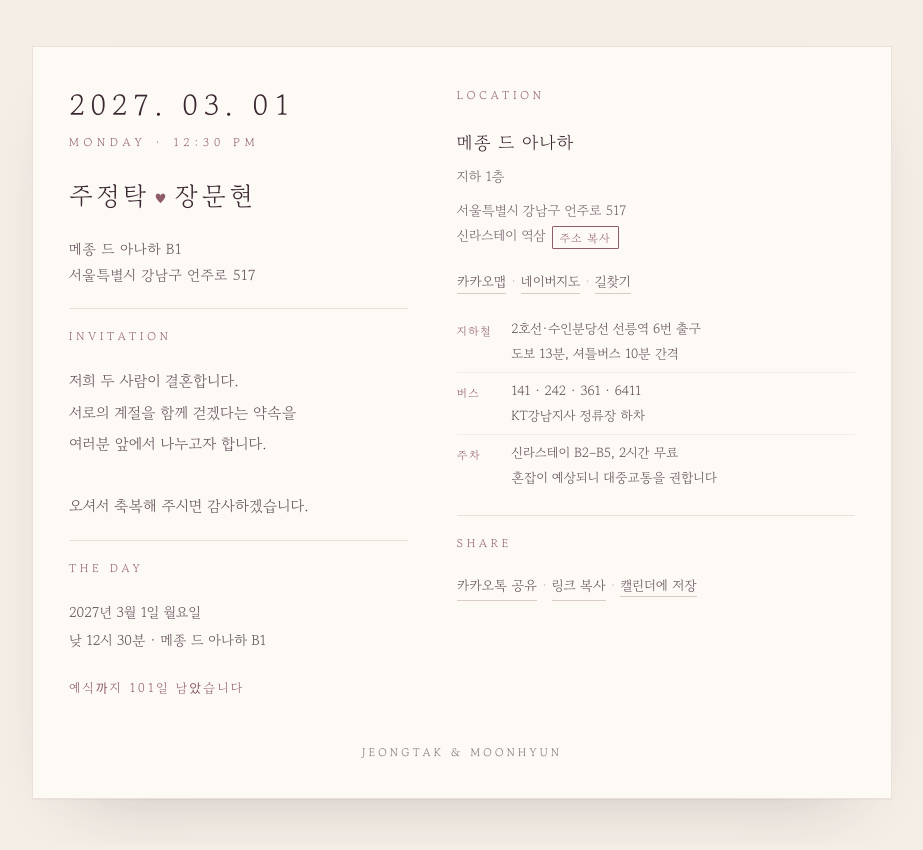
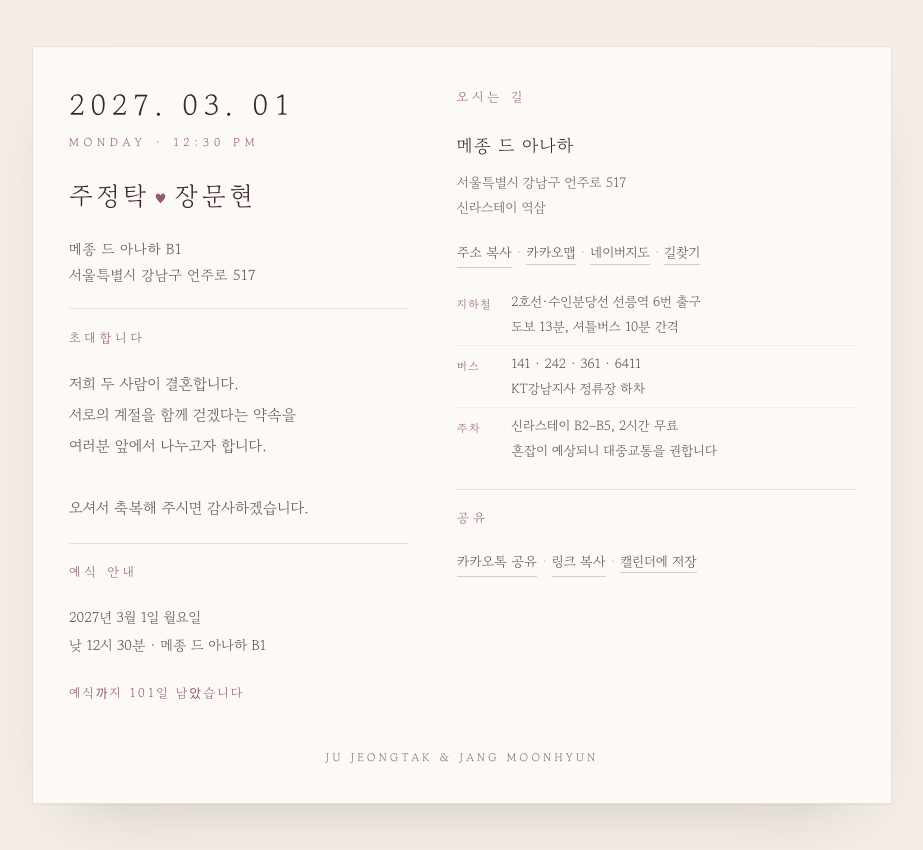
Before and after one commit to jungtak3/jungtakandmoonhyun, a plain HTML site: page index.html in a window 1280 px wide. Shown: the whole page, without its empty margins (178-1101 px from the left). Drawn offline with Linux system fonts and the light colour scheme.

Commit message:
Speak Korean in the section headings
- 초대합니다 / 예식 안내 / 오시는 길 / 공유 replace the English kickers every reference contradicts.
- Romanisation corrected to Ju Jeongtak & Jang Moonhyun.
- Drop the stray 지하 1층 line; B1 is already stated twice.
- 주소 복사 joins the map links as a plain text link; the page now has zero bordered controls.
- Remove the dead calendar-rewrite block now that the href is static.
- Font re-subset to the new copy (208 glyphs, none missing).

```diff
--- a/index.html
+++ b/index.html
@@ -95,11 +95,10 @@
   }
   .sec h2{
     margin:0 0 clamp(18px,3.6vw,24px);
-    font-size:.72rem;
+    font-size:.8rem;
     font-weight:400;
-    letter-spacing:.34em;
+    letter-spacing:.3em;
     color:var(--rose);
-    text-transform:uppercase;
   }
 
   .greeting{
@@ -160,13 +159,12 @@
   .venue-hall{margin:.35em 0 0;font-size:.85rem;color:var(--muted)}
   .venue-addr{margin:.6em 0 0;font-size:.85rem;line-height:1.85;color:var(--muted)}
   .venue-addr .btn-copy{
-    display:inline-block;margin-left:.5em;
-    font-family:inherit;font-size:.72rem;letter-spacing:.08em;
-    color:var(--rose);background:none;border:1px solid currentColor;
-    border-radius:1px;padding:.24em .6em;cursor:pointer;
-    vertical-align:middle;
+    font-family:inherit;font-size:inherit;
+    color:var(--body);background:none;border:0;padding:0;
+    border-bottom:1px solid #d9cbc5;cursor:pointer;
+    transition:color .18s ease,border-color .18s ease;
   }
-  .venue-addr .btn-copy:hover{background:var(--rose);color:var(--paper)}
+  .venue-addr .btn-copy:hover{color:var(--rose);border-color:var(--rose)}
 
   .maps{
     margin:clamp(16px,3.2vw,20px) 0 0;
@@ -291,7 +289,7 @@
   </div>
 
   <section class="sec" aria-labelledby="invite-h">
-    <h2 id="invite-h">Invitation</h2>
+    <h2 id="invite-h">초대합니다</h2>
     <p class="greeting">
       저희 두 사람이 결혼합니다.<br>
       서로의 계절을 함께 걷겠다는 약속을<br>
@@ -302,7 +300,7 @@
   </section>
 
   <section class="sec" aria-labelledby="when-h">
-    <h2 id="when-h">The Day</h2>
+    <h2 id="when-h">예식 안내</h2>
     <p class="greeting" style="font-size:.88rem;line-height:2">
       2027년 3월 1일 월요일<br>
       낮 12시 30분 · 메종 드 아나하 B1
@@ -330,15 +328,16 @@
 
   <div class="col-b">
   <section class="sec" aria-labelledby="where-h" style="margin-top:0;padding-top:0;border-top:0">
-    <h2 id="where-h">Location</h2>
+    <h2 id="where-h">오시는 길</h2>
     <p class="venue-name">메종 드 아나하</p>
-    <p class="venue-hall">지하 1층</p>
     <p class="venue-addr">
       서울특별시 강남구 언주로 517<br>
-      신라스테이 역삼<button class="btn-copy" type="button" id="addr-copy">주소 복사</button>
+      신라스테이 역삼
     </p>
 
     <p class="maps">
+      <button type="button" class="link" id="addr-copy">주소 복사</button>
+      <span aria-hidden="true">·</span>
       <a href="https://map.kakao.com/?q=%EB%A9%94%EC%A2%85%EB%93%9C%EC%95%84%EB%82%98%ED%95%98" target="_blank" rel="noopener">카카오맵</a>
       <span aria-hidden="true">·</span>
       <a href="https://map.naver.com/p/search/%EB%A9%94%EC%A2%85%EB%93%9C%EC%95%84%EB%82%98%ED%95%98" target="_blank" rel="noopener">네이버지도</a>
@@ -363,7 +362,7 @@
   </section>
 
   <section class="sec" aria-labelledby="share-h">
-    <h2 id="share-h">Share</h2>
+    <h2 id="share-h">공유</h2>
     <p class="links">
       <button type="button" class="link" id="share-native">카카오톡 공유</button>
       <span aria-hidden="true">·</span>
@@ -375,7 +374,7 @@
   </div>
 
   <div class="ending">
-    <p class="sig">Jeongtak &amp; Moonhyun</p>
+    <p class="sig">Ju Jeongtak &amp; Jang Moonhyun</p>
   </div>
 
 </main>
@@ -436,22 +435,6 @@
   }
   dday();
 
-  /* 내 캘린더에 저장 (구글 캘린더) */
-  var calBtn = document.getElementById("cal-save");
-  if (calBtn && (!calBtn.getAttribute("href") || calBtn.getAttribute("href") === "#")){
-    var start = "20270301T033000Z";   /* 12:30 KST */
-    var end   = "20270301T053000Z";
-    var title = "주정탁 ♥ 장문현 결혼식";
-    var loc   = "메종 드 아나하, 서울특별시 강남구 언주로 517";
-    var det   = "낮 12시 30분, 메종 드 아나하 B1";
-    calBtn.href = "https://calendar.google.com/calendar/render?action=TEMPLATE"
-      + "&text=" + encodeURIComponent(title)
-      + "&dates=" + start + "/" + end
-      + "&ctz=Asia/Seoul"
-      + "&location=" + encodeURIComponent(loc)
-      + "&details=" + encodeURIComponent(det);
-  }
-
   /* 공유 */
   var shareText = "주정탁 ♥ 장문현의 결혼식에 초대합니다. 2027년 3월 1일 월요일 낮 12시 30분, 메종 드 아나하.";
   var shareUrl = location.href.split("#")[0];
```
Also changed, not shown: assets/fonts/GowunBatang-Regular.woff2.
